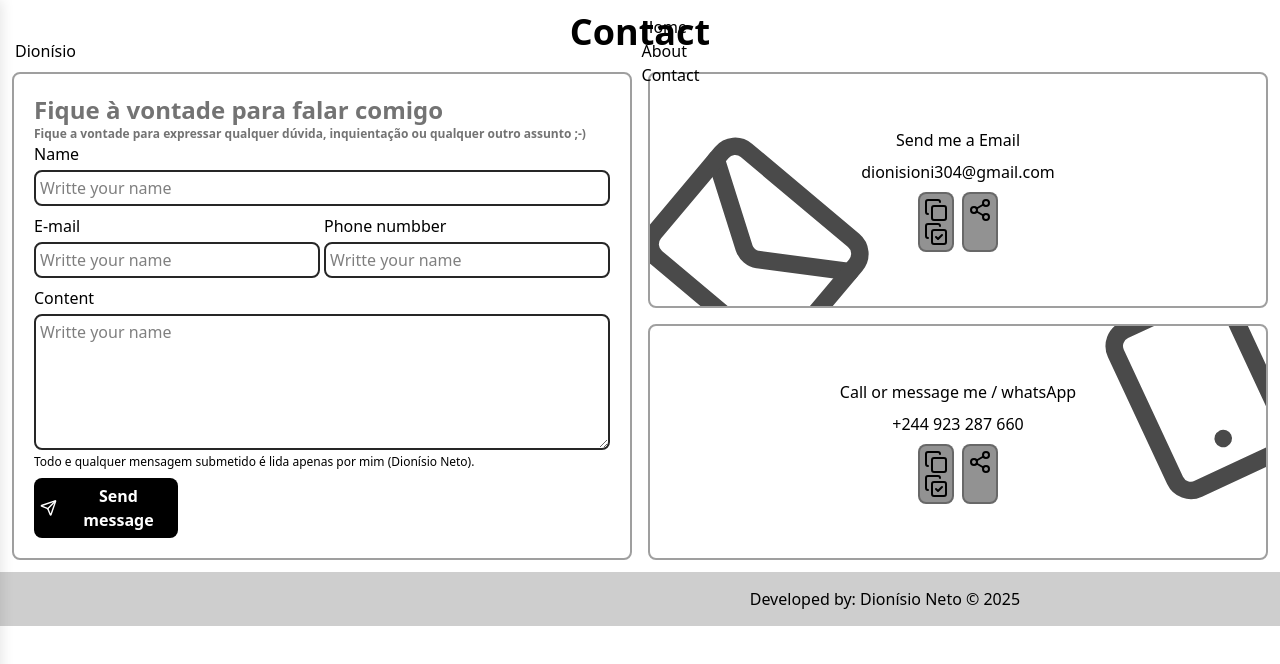
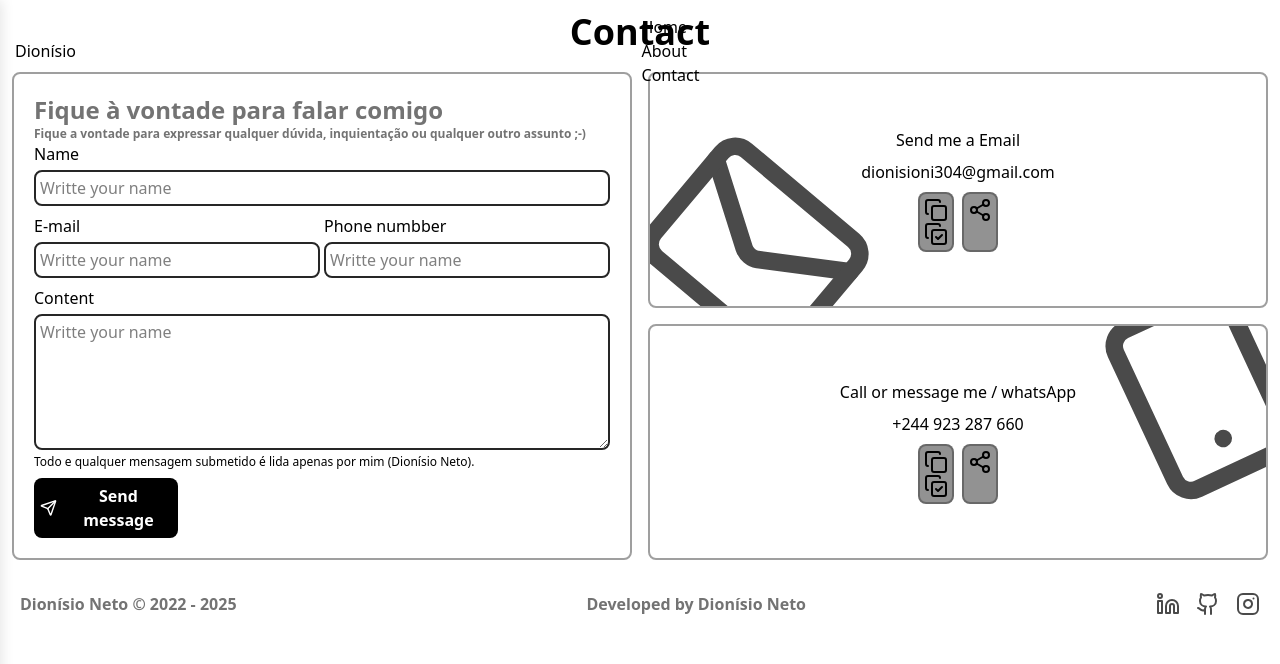
Before and after one commit to DionsioNeto/portfolio, a Vue app: page /contact in a window 1280 px wide. Shown: the top 664 px of the page. Built offline with nearby package versions, Linux system fonts and the light colour scheme.

Commit message:
The ooter done!

```diff
--- a/src/components/theFooter.vue
+++ b/src/components/theFooter.vue
@@ -1,27 +1,14 @@
+<script setup>
+import { Linkedin, Github, Instagram } from 'lucide-vue-next';
+</script>
 <template>
-    <footer>
-        <div></div>
-        <div> Developed by: Dionísio Neto &copy; <span id="date">2025</span></div>
+    <footer class="container m-auto p-5 flex justify-between flex-col sm:flex-row items-center gap-5">
+        <div class="text-neutral-500 font-bold">Dionísio Neto &copy; 2022 - 2025</div>
+        <div class="text-neutral-500 font-bold">Developed by <strong>Dionísio Neto</strong></div>
+        <div class="flex gap-4">
+            <a href="https://www.linkedin.com/in/dion%C3%ADsioneto/" title="https://www.linkedin.com/in/dion%C3%ADsioneto/" target="_blank"><Linkedin  color="#4a4a4a"/></a>
+            <a href="https://github.com/DionsioNeto" title="https://github.com/DionsioNeto" target="_blank"><Github  color="#4a4a4a"/></a>
+            <a href="https://www.instagram.com/dionisio.neto14/" title="https://www.instagram.com/dionisio.neto14/" target="_blank"><Instagram  color="#4a4a4a"/></a>
+        </div>
     </footer>
-
 </template>
-<style>
-    footer{
-        background-color: #cecece;
-        padding: 15px;
-        display: flex;
-        justify-content: space-around;
-    }
-</style>
-<script>
-
-export default{
-
-}
-
-    // let yearNow = document.getElementById('date');
-    // let now = new Date().getFullYear();
-    // yearNow.innerHTML = + now
-
-
-</script>
```
